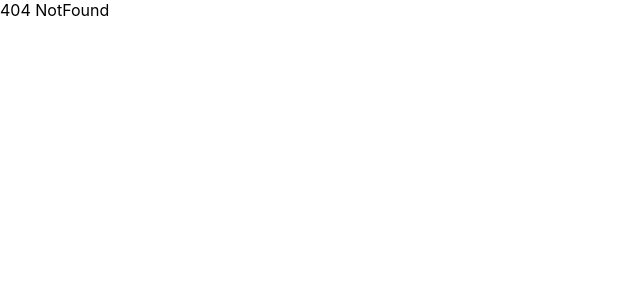
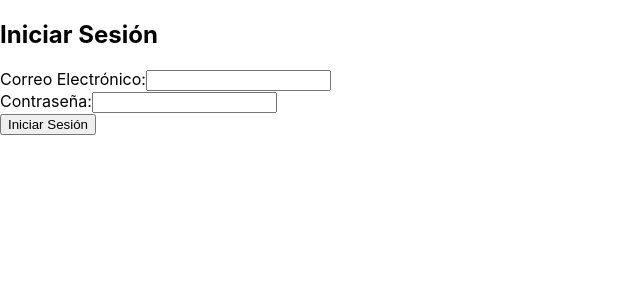
Before and after one commit to Facu-J-Boy/E-commerce, a React (Create React App) app: page /login in a window 1280 px wide. Before the commit this address had no page. Shown: the top 300 px of the page, without its empty margins (0-640 px from the left). Built offline with nearby package versions, Linux system fonts and the light colour scheme; no server answers.

Commit message:
feat: login ans signUp with e-mail with firebase

```diff
--- a/src/App.tsx
+++ b/src/App.tsx
@@ -8,6 +8,8 @@ import {
 import Home from './pages/Home';
 import ProductDetail from './pages/ProductDetail';
 import NotFound from './components/NotFound';
+import Login from './pages/Login';
+import SignUp from './pages/SignUp';
 
 function App() {
   return (
@@ -15,6 +17,8 @@ function App() {
       <Routes>
         <Route path='/' element={<Home />} />
         <Route path='/product/:id' element={<ProductDetail />} />
+        <Route path='/login' element={<Login />} />
+        <Route path='/signUp' element={<SignUp />} />
         {/* Ruta de error */}
         <Route path='*' element={<NotFound />} />
         {/* Redirige a la ruta de error cuando no se encuentra una ruta */}
--- /dev/null
+++ b/src/components/LoginWhitEmail/LoginWhitEmail.tsx
@@ -0,0 +1,47 @@
+import React, { useState } from 'react';
+import { getAuth, signInWithEmailAndPassword } from 'firebase/auth';
+
+const LoginWhitEmail: React.FC = (): JSX.Element => {
+  const [email, setEmail] = useState('');
+  const [password, setPassword] = useState('');
+
+  const handleLogin = async (e: React.FormEvent) => {
+    e.preventDefault();
+
+    try {
+      const auth = getAuth();
+      await signInWithEmailAndPassword(auth, email, password);
+    } catch (error) {
+      console.error('Error: ', error);
+    }
+  };
+
+  return (
+    <div>
+      <h2>Iniciar Sesión</h2>
+      <form onSubmit={handleLogin}>
+        <label>
+          Correo Electrónico:
+          <input
+            type='email'
+            value={email}
+            onChange={(e) => setEmail(e.target.value)}
+          />
+        </label>
+        <br />
+        <label>
+          Contraseña:
+          <input
+            type='password'
+            value={password}
+            onChange={(e) => setPassword(e.target.value)}
+          />
+        </label>
+        <br />
+        <button type='submit'>Iniciar Sesión</button>
+      </form>
+    </div>
+  );
+};
+
+export default LoginWhitEmail;
--- /dev/null
+++ b/src/components/SignUpWithEmail/SignUpWithEmail.tsx
@@ -0,0 +1,47 @@
+import { createUserWithEmailAndPassword, getAuth } from 'firebase/auth';
+import React, { useState } from 'react';
+
+const SignUpWithEmail: React.FC = (): JSX.Element => {
+  const [email, setEmail] = useState('');
+  const [password, setPassword] = useState('');
+
+  const handleRegistration = async (e: React.FormEvent) => {
+    e.preventDefault();
+
+    try {
+      const auth = getAuth();
+      await createUserWithEmailAndPassword(auth, email, password);
+    } catch (error) {
+      console.error('Error: ', error);
+      // Maneja el error de creación de usuario según tus necesidades
+    }
+  };
+  return (
+    <div>
+      <h2>Registrarse</h2>
+      <form onSubmit={handleRegistration}>
+        <label>
+          Correo Electrónico:
+          <input
+            type='email'
+            value={email}
+            onChange={(e) => setEmail(e.target.value)}
+          />
+        </label>
+        <br />
+        <label>
+          Contraseña:
+          <input
+            type='password'
+            value={password}
+            onChange={(e) => setPassword(e.target.value)}
+          />
+        </label>
+        <br />
+        <button type='submit'>Registrarse</button>
+      </form>
+    </div>
+  );
+};
+
+export default SignUpWithEmail;
--- /dev/null
+++ b/src/pages/Login/index.tsx
@@ -0,0 +1,20 @@
+import React, { useEffect } from 'react';
+import LoginWhitEmail from '../../components/LoginWhitEmail/LoginWhitEmail';
+import { auth } from '../../Firebase';
+
+const Login: React.FC = (): JSX.Element => {
+  useEffect(() => {
+    auth.onAuthStateChanged((user) => {
+      if (user) {
+        console.log('User: ', user);
+      }
+    });
+  }, []);
+  return (
+    <div>
+      <LoginWhitEmail />
+    </div>
+  );
+};
+
+export default Login;
--- /dev/null
+++ b/src/pages/SignUp/index.tsx
@@ -0,0 +1,20 @@
+import React, { useEffect } from 'react';
+import SignUpWithEmail from '../../components/SignUpWithEmail/SignUpWithEmail';
+import { auth } from '../../Firebase';
+
+const SignUp: React.FC = (): JSX.Element => {
+  useEffect(() => {
+    auth.onAuthStateChanged((user) => {
+      if (user) {
+        console.log('User: ', user);
+      }
+    });
+  }, []);
+  return (
+    <div>
+      <SignUpWithEmail />
+    </div>
+  );
+};
+
+export default SignUp;
```
